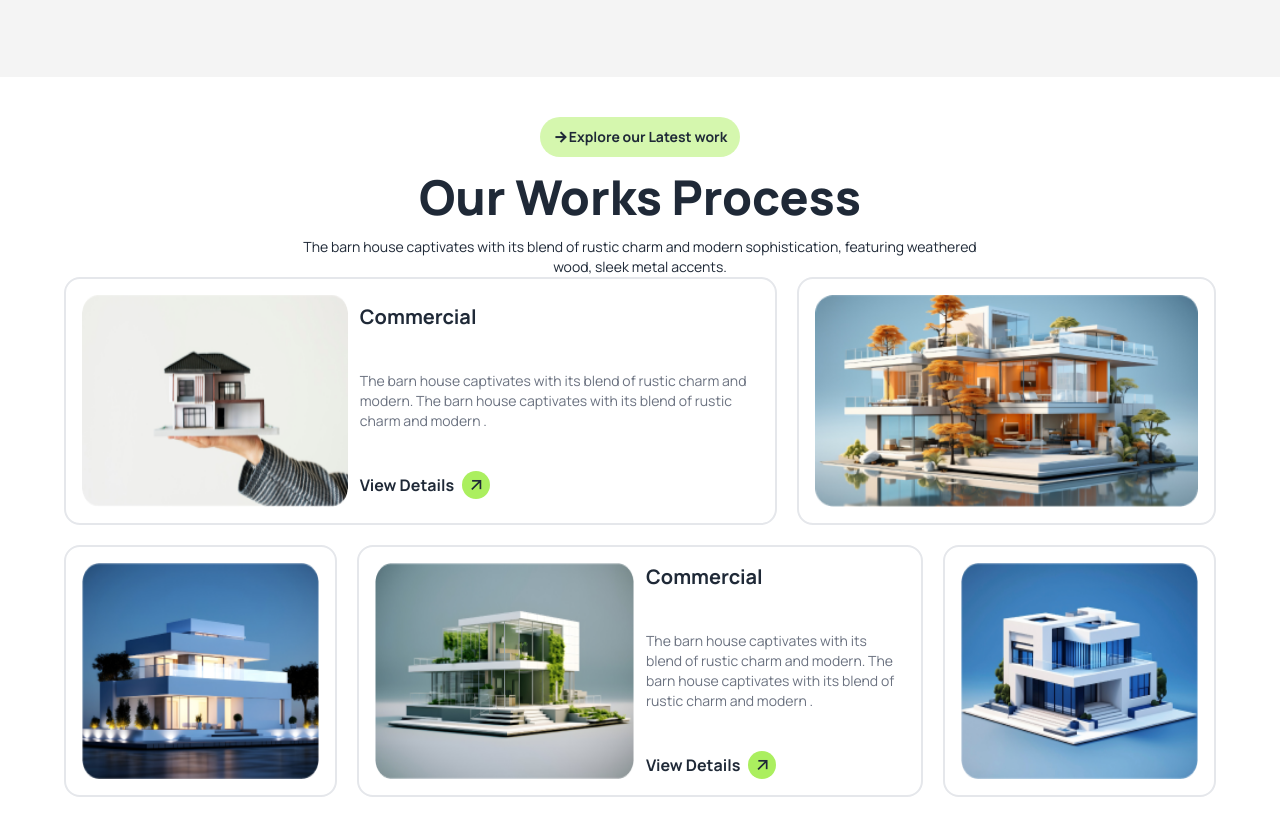
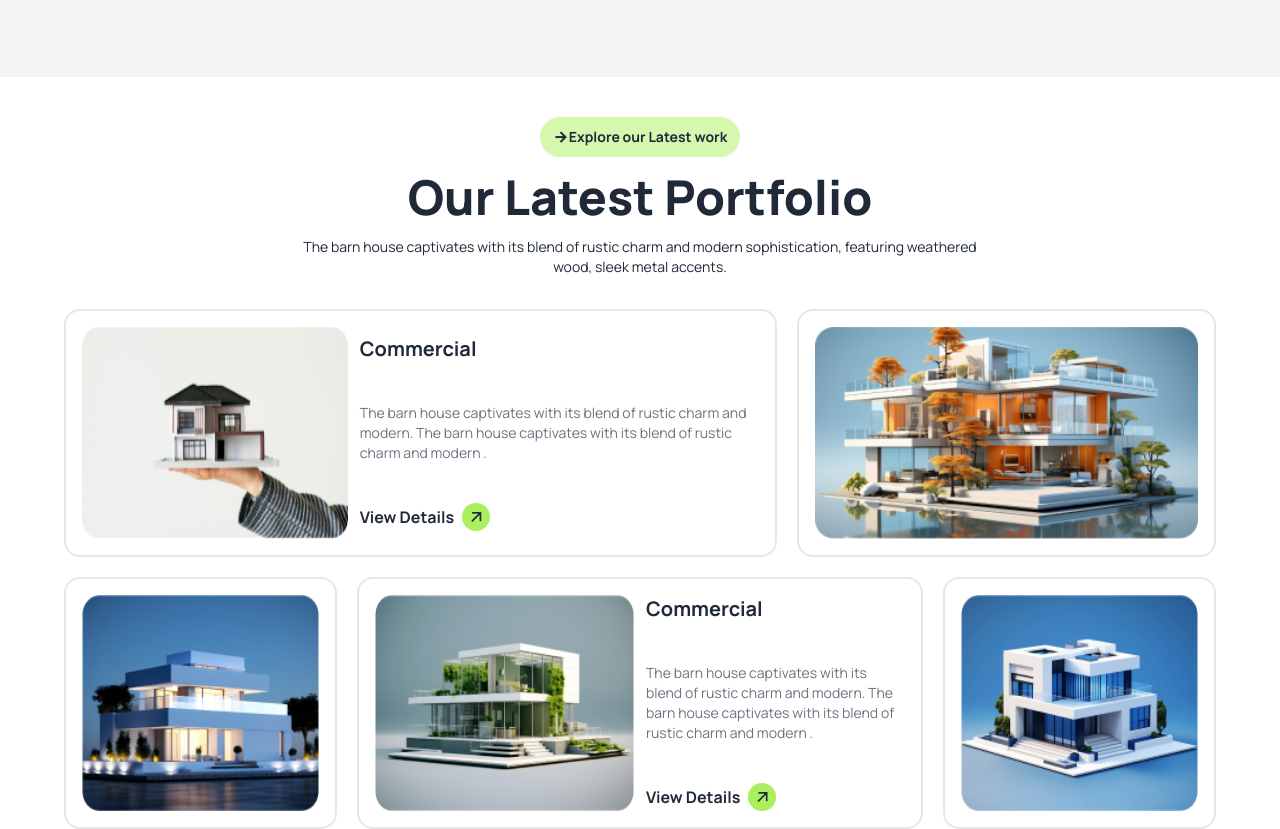
Before and after one commit to red-one12/Assignment-3, a plain HTML site: page index.html in a window 1280 px wide. Shown: the part 2019-2848 px from the top of the page. Before the commit the page ends 2816 px from the top, so only its background shows below. Drawn offline with nearby package versions, Linux system fonts and the light colour scheme.

Commit message:
latest portfolio section check-1

```diff
--- a/index.html
+++ b/index.html
@@ -321,7 +321,7 @@
       </section>
 
       <!-- latest portfolio section is starting -->
-      <section class="portfolio px-6 mt-10 lg:bg-white lg:mt-20">
+      <section class="portfolio px-6 mt-10 md:mt-20 lg:bg-white lg:mt-20">
         <div class="text grid gap-4 max-w-6xl mx-auto lg:bg-white lg:pt-10">
           <div
             class="portfolio-icon cursor-pointer w-[200px] mx-auto rounded-3xl py-2 flex justify-center items-center bg-[rgba(172,239,95,0.50)]"
@@ -333,7 +333,7 @@
           <h1
             class="text-center text-2xl font-bold md:text-4xl md:font-extrabold lg:text-center lg:text-5xl lg:font-extrabold"
           >
-            Our Works Process
+            Our Latest Portfolio
           </h1>
 
           <p
@@ -345,7 +345,7 @@
         </div>
 
         <div
-          class="cards max-w-6xl mx-auto grid grid-cols-1 gap-5 md:grid-cols-2 lg:bg-white lg:grid-cols-8"
+          class="cards mt-8 max-w-6xl mx-auto grid grid-cols-1 gap-5 md:grid-cols-2 lg:bg-white lg:grid-cols-8"
         >
           <!-- card 1 -->
           <div
```
